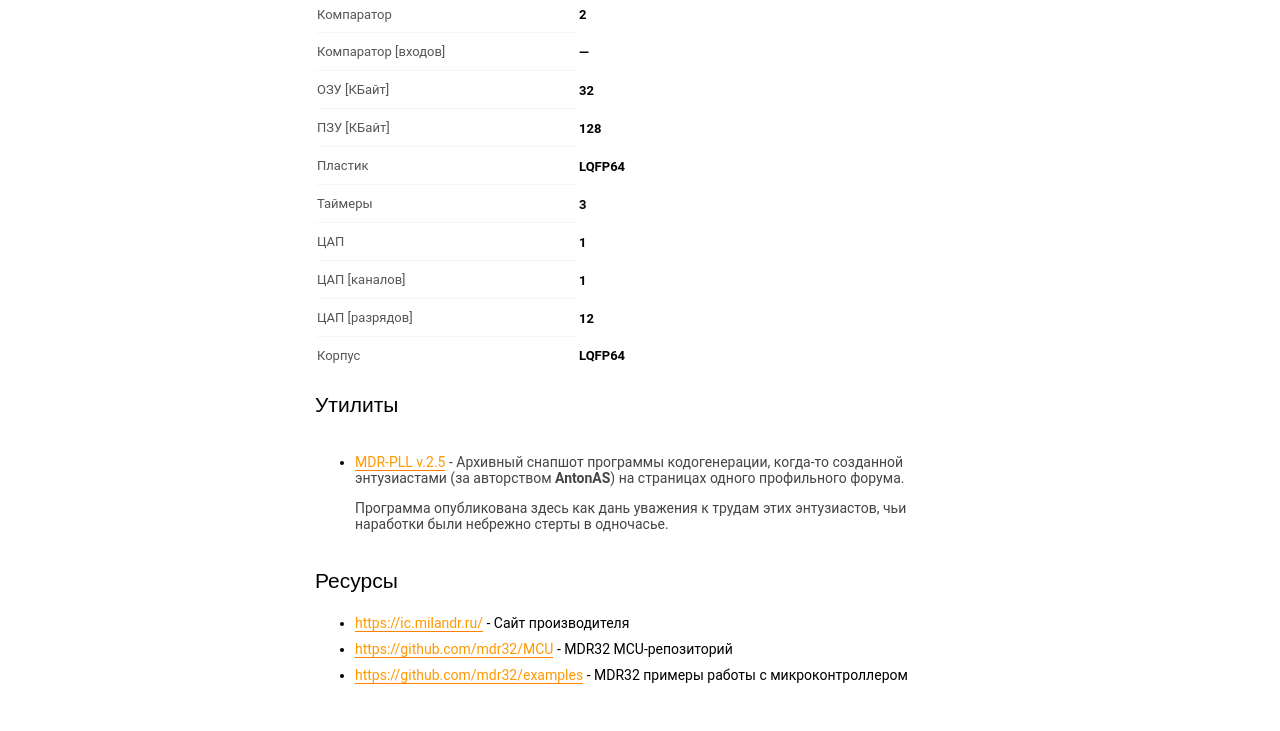
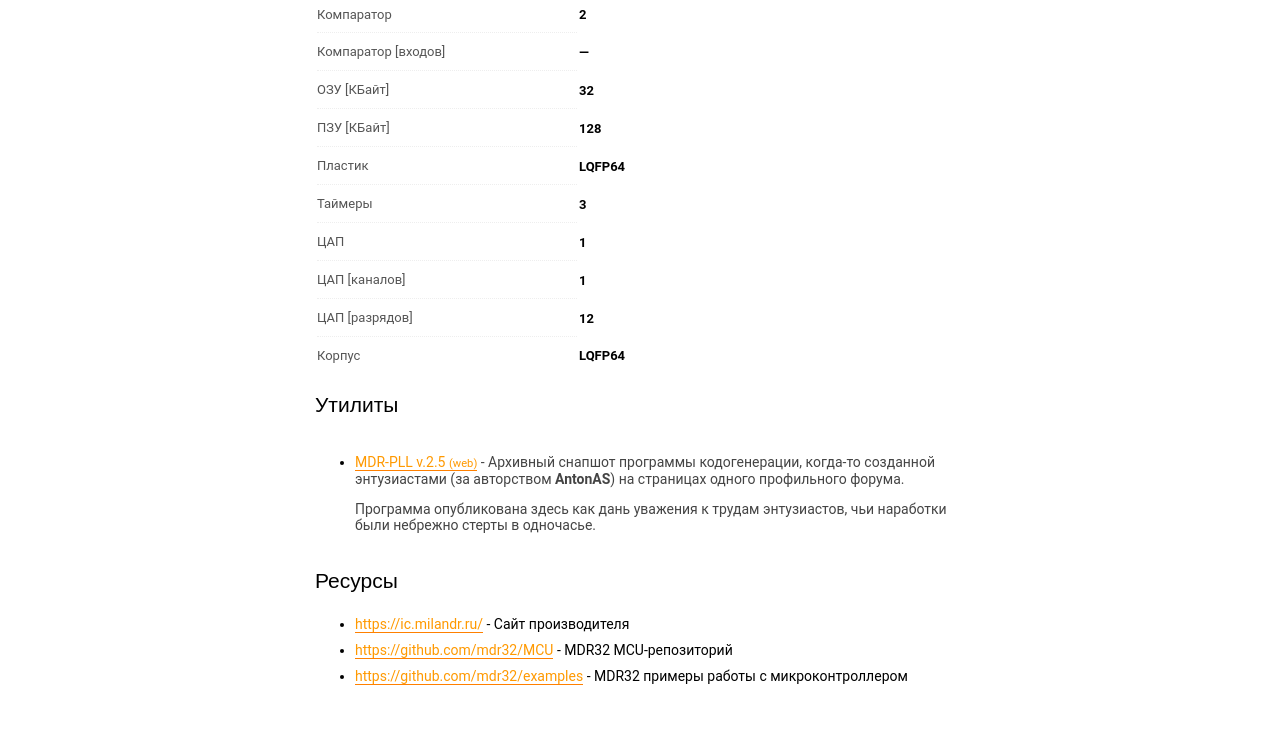
Before and after one commit to kichMan/mdr32.ru, a website: page index.html in a window 1280 px wide. Shown: the part 1693-2424 px from the top of the page. Drawn offline with Linux system fonts and the light colour scheme; a web font is replaced by a local one.

Commit message:
корректировка текста

```diff
--- a/index.html
+++ b/index.html
@@ -171,8 +171,8 @@
                 <h2>Утилиты</h2>
                 <ul class="external_source">
                     <li>
-                        <p><a href="/utils/mdr-pll-old/index.html" title="mdr-pll-2.5">MDR-PLL v.2.5</a> - Архивный снапшот программы кодогенерации, когда-то созданной энтузиастами (за авторством <b>AntonAS</b>) на страницах одного профильного форума.</p>
-                        <p>Программа опубликована здесь как дань уважения к трудам этих энтузиастов, чьи наработки были небрежно стерты в одночасье.</p>
+                        <p><a href="/utils/mdr-pll-old/index.html" target="_blank" title="mdr-pll-2.5">MDR-PLL v.2.5 <small>(web)</small></a> - Архивный снапшот программы кодогенерации, когда-то созданной энтузиастами (за авторством <b>AntonAS</b>) на страницах одного профильного форума.</p>
+                        <p>Программа опубликована здесь как дань уважения к трудам энтузиастов, чьи наработки были небрежно стерты в одночасье.</p>
                     </li>
                 </ul>
             </section>
```
